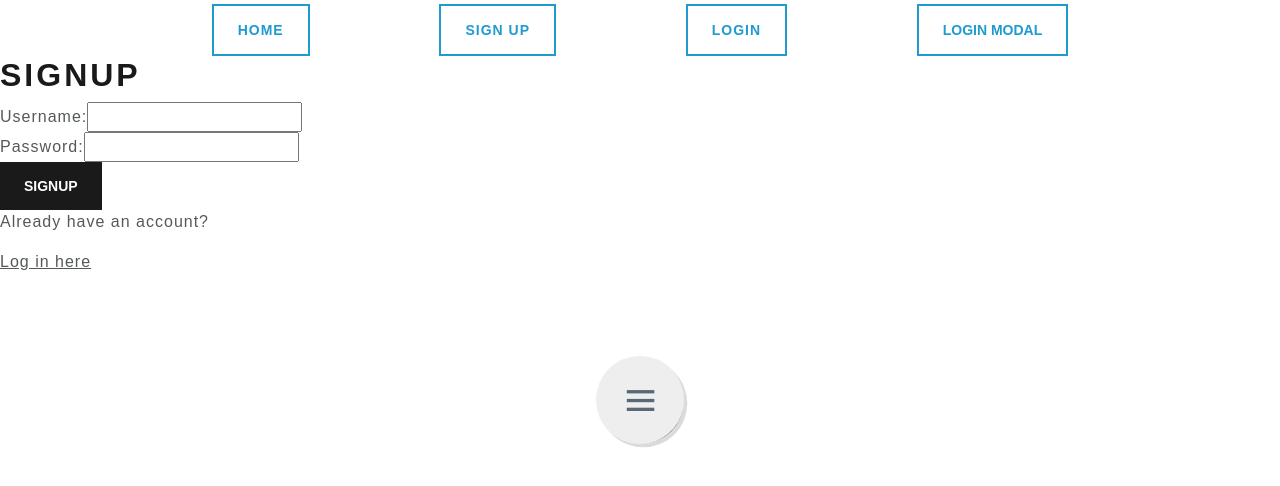
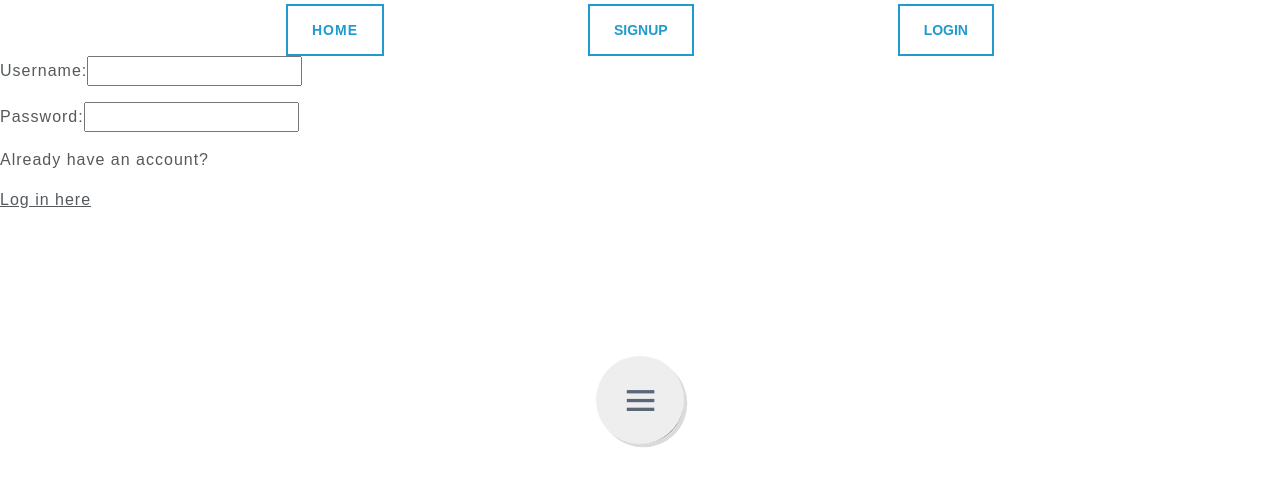
Before and after one commit to usandlam/Fist-Bump-Front-End, a React (Create React App) app: page /signup in a window 1280 px wide. Shown: the top 486 px of the page. Built offline with nearby package versions, Linux system fonts and the light colour scheme.

Commit message:
modal changes

```diff
--- a/src/components/Navbar.jsx
+++ b/src/components/Navbar.jsx
@@ -3,6 +3,7 @@ import React, { useState, useContext } from "react";
 import { AuthContext } from "../context/auth.context";
 
 import LoginPage from "../pages/LoginPage";
+import SignupPage from "../pages/SignupPage";
 
 function Navbar() {
   const [showLogin, setShowLogin] = useState(false);
@@ -10,6 +11,7 @@ function Navbar() {
   const handleCloseLogin = (e) => {
     // e.target.focus();
     document.querySelector(".modal").focus();
+
     setShowLogin(false);
   };
 
@@ -62,7 +64,11 @@ function Navbar() {
           <i className="fa fa-diamond" />{" "}
         </a>
       </nav>
-
+      {isLoggedIn && (
+        <div className="col">
+          <span>Welcome back, {user && user.username}</span>
+        </div>
+      )}
       <div className="col simple-nav d-flex align-items-center justify-content-evenly pt-1">
         <Link className="btn btn-outline-info" to="/">
           Home
@@ -81,36 +87,40 @@ function Navbar() {
             <Link className="btn btn-outline-info" to="/profile">
               Profile
             </Link>
-
-            <span>Hello {user && user.username}</span>
           </>
         )}
 
         {!isLoggedIn && (
           <>
-            <Link className="btn btn-outline-info" to="/signup">
+            {/* <Link className="btn btn-outline-info" to="/signup">
               Sign Up
-            </Link>
-            <Link className="btn btn-outline-info" to="/login">
-              Login
-            </Link>
+            </Link> */}
             <button
               type="button"
               data-bs-toggle="modal"
-              data-bs-target=".modal"
+              data-bs-target="#signupModal"
+              className="btn btn-outline-info"
+              to="/signup"
+            >
+              Signup
+            </button>
+            <button
+              type="button"
+              data-bs-toggle="modal"
+              data-bs-target="#loginModal"
               className="btn btn-outline-info"
               to="/login"
             >
-              Login Modal
+              Login
             </button>
           </>
         )}
       </div>
-      <div className="modal" tabIndex="-1">
+      <div className="modal" id="loginModal" tabIndex="-1">
         <div className="modal-dialog">
           <div className="modal-content">
             <div className="modal-header">
-              <h5 className="modal-title">Modal title</h5>
+              <h5 className="modal-title">Login</h5>
               <button
                 type="button"
                 className="btn-close"
@@ -119,7 +129,6 @@ function Navbar() {
               />
             </div>
             <div className="modal-body">
-              <p>Modal body text goes here.</p>
               <LoginPage />
             </div>
             <div className="modal-footer">
@@ -130,8 +139,46 @@ function Navbar() {
               >
                 Close
               </button>
-              <button type="button" className="btn btn-primary">
-                Save changes
+              <button
+                type="submit"
+                form="login-form"
+                className="btn btn-primary"
+              >
+                Login
+              </button>
+            </div>
+          </div>
+        </div>
+      </div>
+      <div className="modal" id="signupModal" tabIndex="-1">
+        <div className="modal-dialog">
+          <div className="modal-content">
+            <div className="modal-header">
+              <h5 className="modal-title">Signup</h5>
+              <button
+                type="button"
+                className="btn-close"
+                data-bs-dismiss="modal"
+                aria-label="Close"
+              />
+            </div>
+            <div className="modal-body">
+              <SignupPage />
+            </div>
+            <div className="modal-footer">
+              <button
+                type="button"
+                className="btn btn-secondary"
+                data-bs-dismiss="modal"
+              >
+                Close
+              </button>
+              <button
+                type="submit"
+                form="signup-form"
+                className="btn btn-primary"
+              >
+                Signup
               </button>
             </div>
           </div>
--- a/src/pages/HomePage.jsx
+++ b/src/pages/HomePage.jsx
@@ -83,8 +83,8 @@ function HomePage() {
       <h1>Scroll down to bump!</h1>
       <div className="trigger">
         <div className="hand-container">
-          <div className="lefthand" />
-          <div className="righthand" />
+          <div className="fist lefthand" />
+          <div className="fist righthand" />
         </div>
       </div>
 
--- a/src/pages/LoginPage.jsx
+++ b/src/pages/LoginPage.jsx
@@ -18,6 +18,10 @@ function LoginPage(props) {
 
   const handleLoginSubmit = async (e) => {
     e.preventDefault();
+    const loginModal = bootstrap.Modal.getInstance(
+      document.getElementById("loginModal")
+    );
+
     const requestBody = { username, password };
     try {
       //   console.log("attempting login");
@@ -34,7 +38,8 @@ function LoginPage(props) {
         //   console.log("JWT token", response.authToken);
         storeToken(response.authToken);
         authenticateUser();
-        navigate("/");
+        loginModal.hide();
+        // navigate("/");
       } else {
         const error = await tryLogin.json();
         throw new Error(error.message);
@@ -47,44 +52,42 @@ function LoginPage(props) {
 
   return (
     <div className="col LoginPage">
-      <h1>Login</h1>
+      {/* <h1>Login</h1> */}
       {errorMessage && (
         <div className="alert alert-primary" role="alert">
           {errorMessage}
         </div>
       )}
-      <form onSubmit={handleLoginSubmit}>
-        <div className="formGroup">
-          <label htmlFor="username">
+      <form id="login-form" onSubmit={handleLoginSubmit}>
+        <div className="formGroup mb-3">
+          <label htmlFor="usernameInput">
             Username:
             <input
               type="text"
               name="username"
-              id="username"
+              id="usernameInput"
               value={username}
               onChange={handleUsername}
             />
           </label>
         </div>
-        <div className="formGroup">
-          <label htmlFor="password">
+        <div className="formGroup mb-3">
+          <label htmlFor="passwordInput">
             Password:
             <input
               type="password"
               name="password"
-              id="password"
+              id="passwordInput"
               autoComplete="on"
               value={password}
               onChange={handlePassword}
             />
           </label>
         </div>
-        <button className="btn btn-primary" type="submit">
+        {/* <button className="btn btn-primary" type="submit">
           Login
-        </button>
+        </button> */}
       </form>
-      {errorMessage && <p className="error-message">{errorMessage}</p>}
-
       <p>Don&apos;t have an account yet?</p>
       <Link to="/signup"> Sign Up</Link>
     </div>
--- a/src/pages/SignupPage.jsx
+++ b/src/pages/SignupPage.jsx
@@ -18,6 +18,13 @@ function LoginPage(props) {
 
   const handleSignupSubmit = async (e) => {
     e.preventDefault();
+    const signupModal = bootstrap.Modal.getInstance(
+      document.getElementById("signupModal")
+    );
+    const loginModal = bootstrap.Modal.getOrCreateInstance(
+      document.getElementById("loginModal")
+    );
+
     const requestBody = { username, password };
     try {
       const trySignup = await fetch(`${API_URL}/auth/signup`, {
@@ -34,29 +41,14 @@ function LoginPage(props) {
       } else {
         console.log("success");
       }
-      //   console.log();
 
-      //   const response = await trySignup
-      //     .json()
-      //     .catch((err) => setErrorMessage(err));
-      //   console.log(response);
-      //   console.log(trySignup);
-      //   if (trySignup.error) console.log(trySignup.error.message);
-      //   const { status, response } = await trySignup;
-
-      /*
-      const status = await trySignup.status;
-      const response = await trySignup.json();
-      //   if()
-      if(status === 200)
-        return true
-      else
-        throw error()
-        */
       if (trySignup.ok) {
         setErrorMessage("Succesfully created new user! Redirecting to login..");
+
+        signupModal.hide();
+        loginModal.show();
       }
-      navigate("/login");
+      //   navigate("/login");
     } catch (error) {
       //   const errorDescription = error;
       setErrorMessage(error.toString());
@@ -65,14 +57,14 @@ function LoginPage(props) {
 
   return (
     <div className="col SignupPage">
-      <h1>Signup</h1>
+      {/* <h1>Signup</h1> */}
       {errorMessage && (
         <div className="alert alert-primary" role="alert">
           {errorMessage}
         </div>
       )}
-      <form onSubmit={handleSignupSubmit}>
-        <div className="formGroup">
+      <form id="signup-form" onSubmit={handleSignupSubmit}>
+        <div className="formGroup mb-3">
           <label htmlFor="username">
             Username:
             <input
@@ -84,7 +76,7 @@ function LoginPage(props) {
             />
           </label>
         </div>
-        <div className="formGroup">
+        <div className="formGroup mb-3">
           <label htmlFor="password">
             Password:
             <input
@@ -97,9 +89,9 @@ function LoginPage(props) {
             />
           </label>
         </div>
-        <button className="btn btn-primary" type="submit">
+        {/* <button className="btn btn-primary" type="submit">
           Signup
-        </button>
+        </button> */}
       </form>
       {errorMessage && <p className="error-message">{errorMessage}</p>}
 
```
Also changed, not shown: src/index.css (+14 -6 lines), src/pages/StatsPage.jsx (added, +29 -0 lines).
